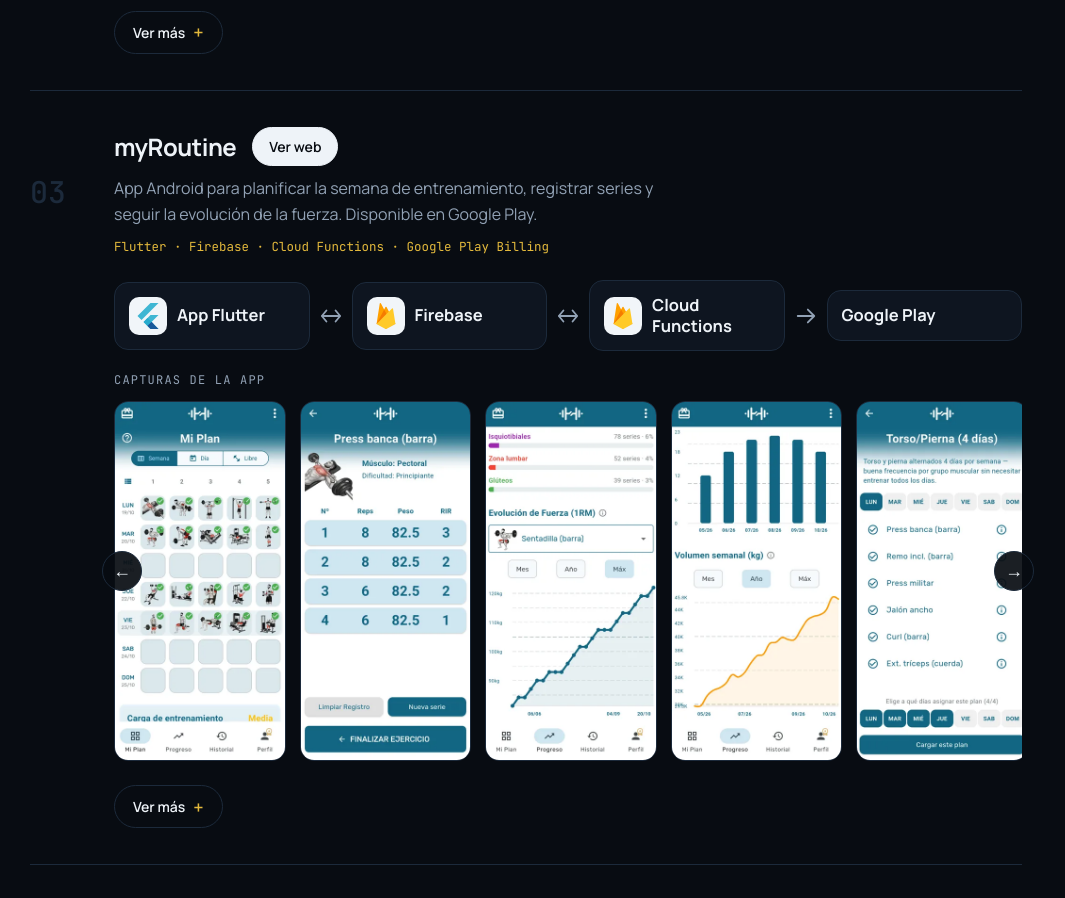
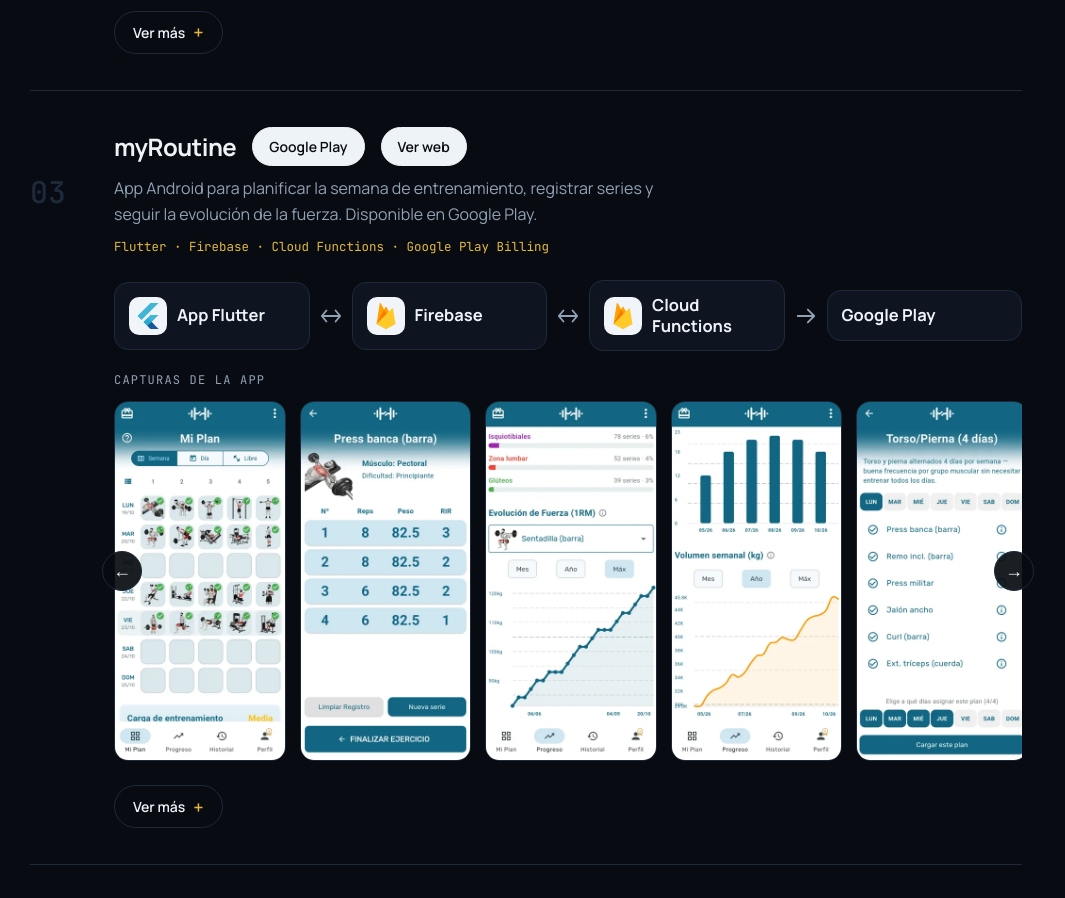
Before and after one commit to angelbelzunce/angelbelzunce.github.io, a plain HTML site: page index.html in a window 1280 px wide. Shown: the part 2048-2946 px from the top of the page, without its empty margins (114-1179 px from the left). Drawn offline with Linux system fonts and the light colour scheme.

Commit message:
myRoutine: botón a Google Play
Co-Authored-By: Claude Sonnet 5.5 <noreply@anthropic.com>
Claude-Session: https://claude.ai/code/session_01Q7DGkeB4fnNhxLYrnrBSXP

```diff
--- a/index.html
+++ b/index.html
@@ -315,7 +315,7 @@ footer { padding: 40px 0 48px; color: var(--muted); font-size: 13.5px; text-alig
       <article class="project">
         <div class="n">03</div>
         <div>
-          <div class="ph"><h3>myRoutine</h3><a class="go" href="https://myroutinefit.com">Ver web</a></div>
+          <div class="ph"><h3>myRoutine</h3><a class="go" href="https://play.google.com/store/apps/details?id=com.angelbelzunce.myroutine">Google Play</a><a class="go" href="https://myroutinefit.com">Ver web</a></div>
           <p>App Android para planificar la semana de entrenamiento, registrar series y seguir la evolución de la fuerza. Disponible en Google Play.</p>
           <p class="tech">Flutter · Firebase · Cloud Functions · Google Play Billing</p>
         </div>
```
